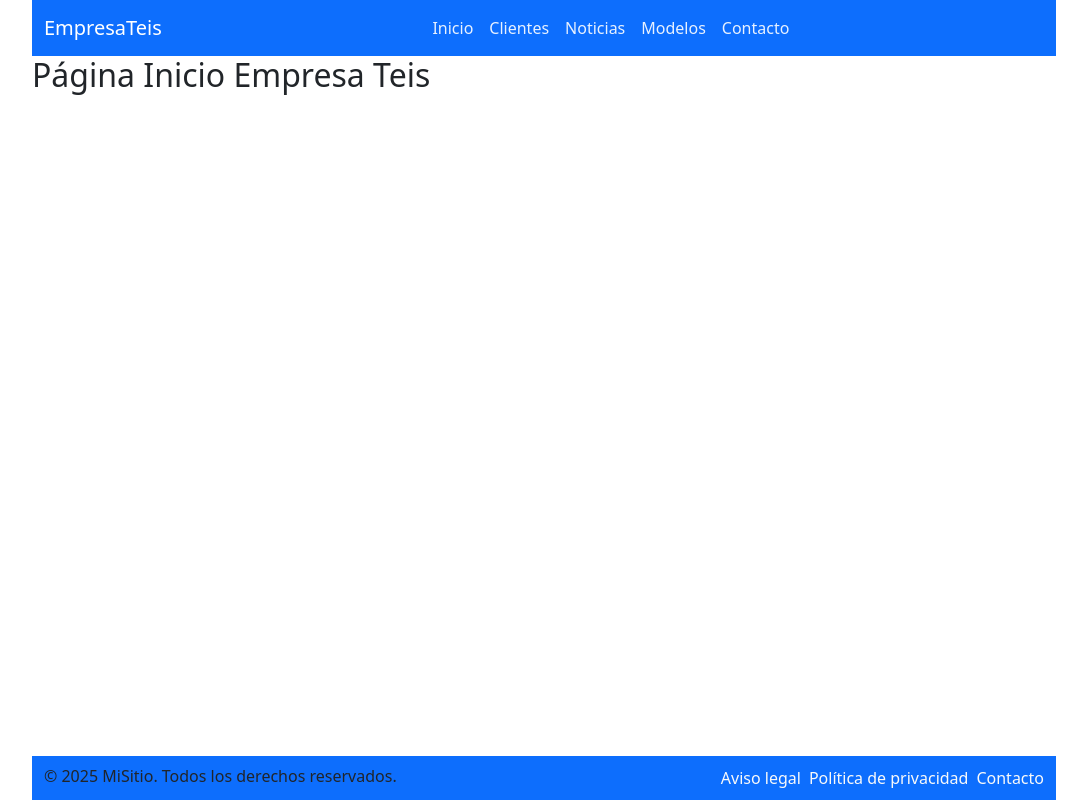
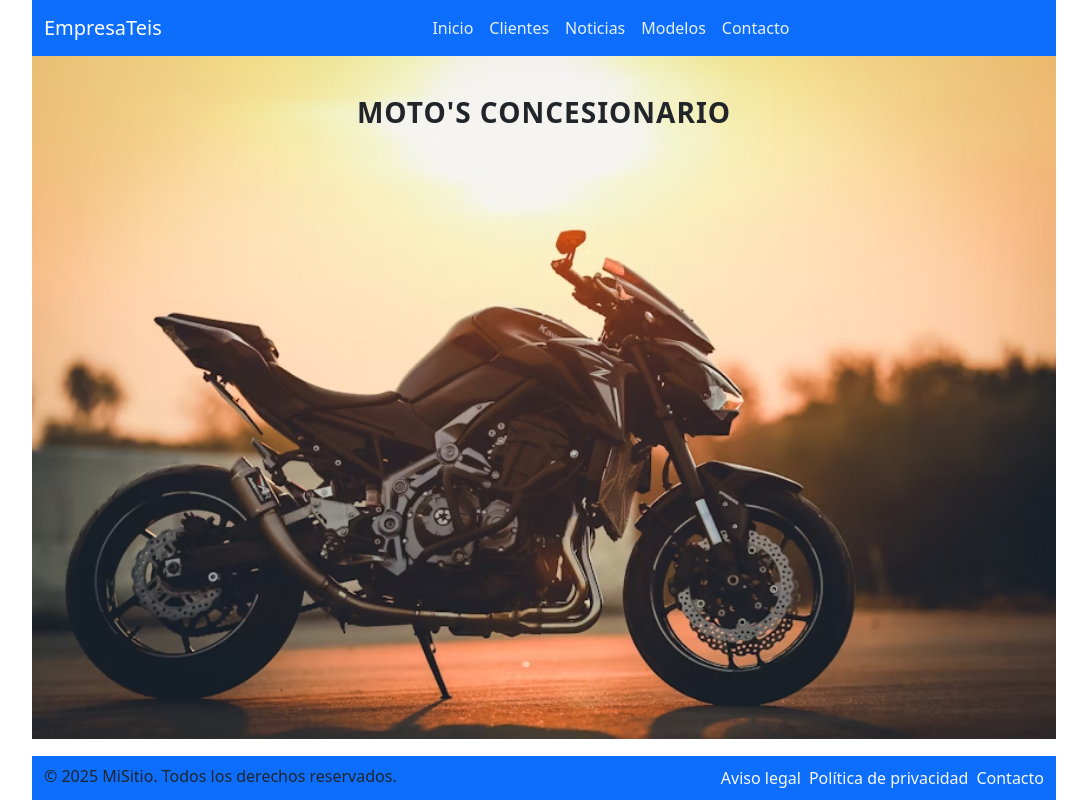
Before and after one commit to ainefp/figueroaperezaine, a Vue app: page / in a window 1280 px wide. Shown: the whole page, without its empty margins (96-1183 px from the left). Built offline with nearby package versions, Linux system fonts and the light colour scheme.

Commit message:
empiezo con la página de inicio

```diff
--- a/src/components/PaginaInicio.vue
+++ b/src/components/PaginaInicio.vue
@@ -1,7 +1,27 @@
 <template>
-    <div>
-        <h2> Página Inicio Empresa Teis </h2>
+    <div class="div">
+        <img src="../assets/imagen1.avif" alt="gr" class="inicio-img" />
+        <h2 class="inicio-title"> Moto's Concesionario </h2>
     </div>
 </template>
-<script setup></script>
-<style scoped></style>
+<script setup>
+    import imagen1 from '@/assets/imagen1.avif';
+    const imagenes = [imagen1]
+</script>
+<style scoped>
+    .div {
+        display:flex;
+        justify-content: center;
+    }
+    .inicio-title {
+        position: absolute;
+        margin-top: 40px;
+        font-weight: 600;
+        text-transform: uppercase;
+        font-size: 28px;
+        letter-spacing: 1px;
+    }
+    .inicio-img {
+        width: 100%;
+    }
+</style>
```
